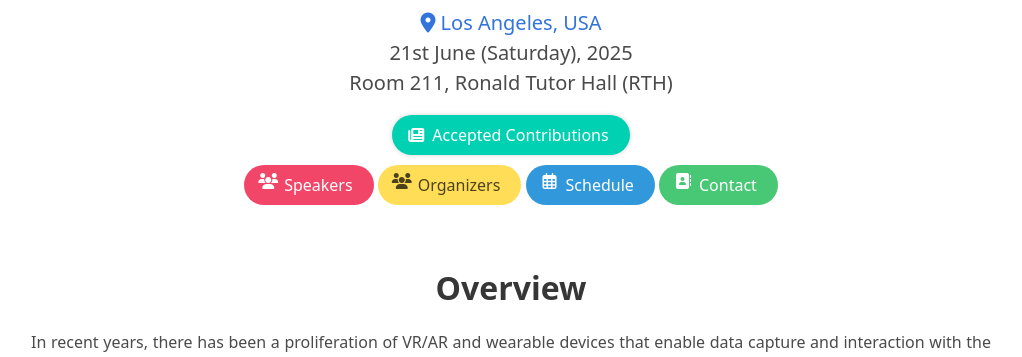
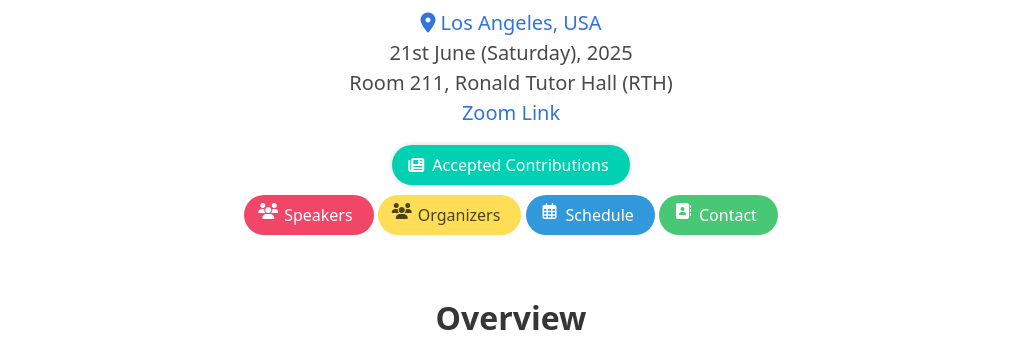
Before and after one commit to egoact/rss2025, a plain HTML site: page index.html in a window 1280 px wide. Shown: the part 440-797 px from the top of the page, without its empty margins (129-1151 px from the left). Drawn offline with Linux system fonts and the light colour scheme; no server answers; a web font is replaced by a local one.

Commit message:
schedule + zoom link

```diff
--- a/assets/js/config.js
+++ b/assets/js/config.js
@@ -4,9 +4,10 @@ const conference_details = ['RSS 2025', 'https://roboticsconference.org/', 'Los
 const overview_images = ['./assets/images/abstract-1-vive.png', './assets/images/abstract-2-humanoid.webp', './assets/images/abstract-3-egohuman.jpg']
 const workshop_date = `21st June (Saturday), 2025`
 const workshop_room = `Room 211, Ronald Tutor Hall (RTH)`
+const workshop_meeting_link = '<a href="https://tu-darmstadt.zoom-x.de/j/63444276593?pwd=UxdOP45ix7o6ADzOBhfms6IqMnjFef.1" target="_blank"> Zoom Link</a>'
 
 const talk_speaker_details = {
-  'kg': ['Kristen Grauman', './assets/images/talks/kristen.jpg', 'Professor', 'University of Texas at Austin', 'https://www.cs.utexas.edu/~grauman/', ' TBD', ''],
+  'kg': ['Kristen Grauman', './assets/images/talks/kristen.jpg', 'Professor', 'University of Texas at Austin', 'https://www.cs.utexas.edu/~grauman/', 'Skill Learning and the Ego-Exo Divide', ''],
   'xw': ['Xiaolong Wang', './assets/images/talks/xiaolong.jpg', 'Associate Professor', 'UC San Diego', 'https://xiaolonw.github.io', 'Modeling Humans for Humanoid Robots', ''],
   'jf': ['James Fort', './assets/images/talks/james.png', 'Product Manager: Aria Research Kit', 'Meta Reality Labs', 'https://www.projectaria.com/', 'Project Aria Gen 2', ''],
   'sk': ['Simar Kareer', './assets/images/talks/simar.png', 'PhD student', 'Georgia Institute of Technology', 'https://simarkareer.com/', 'EgoMimic: Scaling Imitation Learning through Egocentric Video', ''],
@@ -68,10 +69,10 @@ const org_affiliation_logos = [
 // last two are for inv-talk event-alias entries
 const schedule = [
     ['intro', '08:30 - 08:40', 'Introduction'],
-    ['inv-talk', '08:40 - 09:00', 'Invited Talk', 'sk', 'in-person'],
+    ['inv-talk', '08:40 - 09:00', 'Invited Talk', 'kg', 'in-person'],
     ['inv-talk', '09:00 - 09:20', 'Invited Talk', 'af', 'in-person'],
     ['inv-talk', '09:20 - 09:50', 'Invited Talk', 'ay', 'in-person'],
-    ['inv-talk', '09:50 - 10:10', 'Invited Talk', 'kg', 'in-person'],
+    ['inv-talk', '09:50 - 10:10', 'Invited Talk', 'sk', 'in-person'],
     ['spons-talk', '10:10 - 10:30', 'Invited Talk', 'jf', 'in-person'],
     ['coffee-break', '10:30 - 11:10', 'Coffee Break & Poster Session (@ Epstein Family Plaza)'],
     ['spot-ppt', '11:10 - 11:30', 'Spotlight Presentations'],
--- a/assets/js/index.js
+++ b/assets/js/index.js
@@ -120,6 +120,7 @@ $(document).ready(function () {
   </a>`)
   $('#workshop-date').html(workshop_date) // Eg. Saturday, 21st July @ RSS 2025
   $('#workshop-room').html(workshop_room) // Eg. Room 101, Main Building
+  $('#workshop-meeting-link').html(workshop_meeting_link)
 
   // Add overview images
   let overview_html = ``;
--- a/index.html
+++ b/index.html
@@ -35,6 +35,7 @@
                 <h1 id="conference-details"></h1>
                 <h1 id="workshop-date" class="is-4"></h1>
                 <h1 id="workshop-room" class="is-4"></h1>
+                <h1 id="workshop-meeting-link" class="is-4">
               </span>
             </div>
             <div class="column has-text-centered">
```
